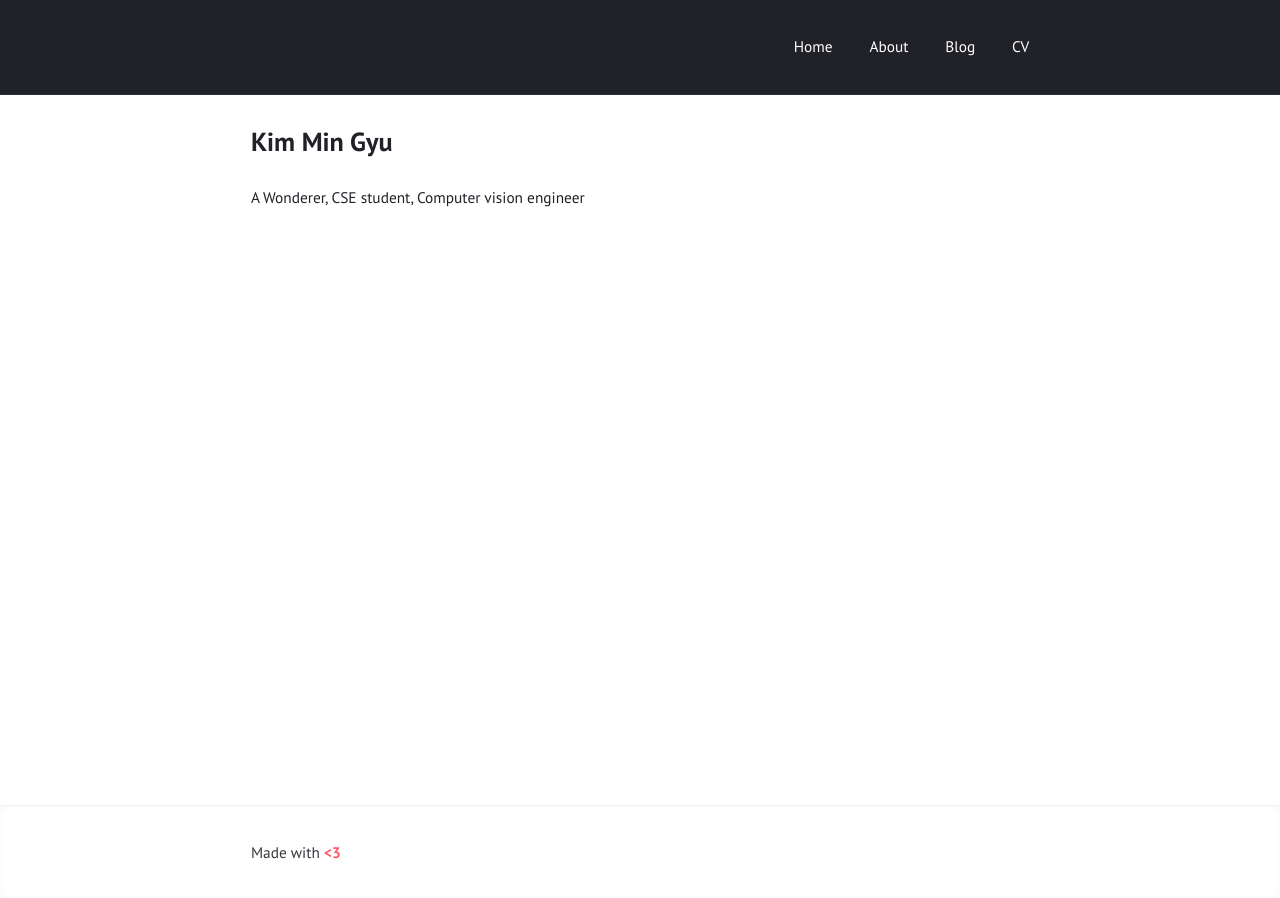
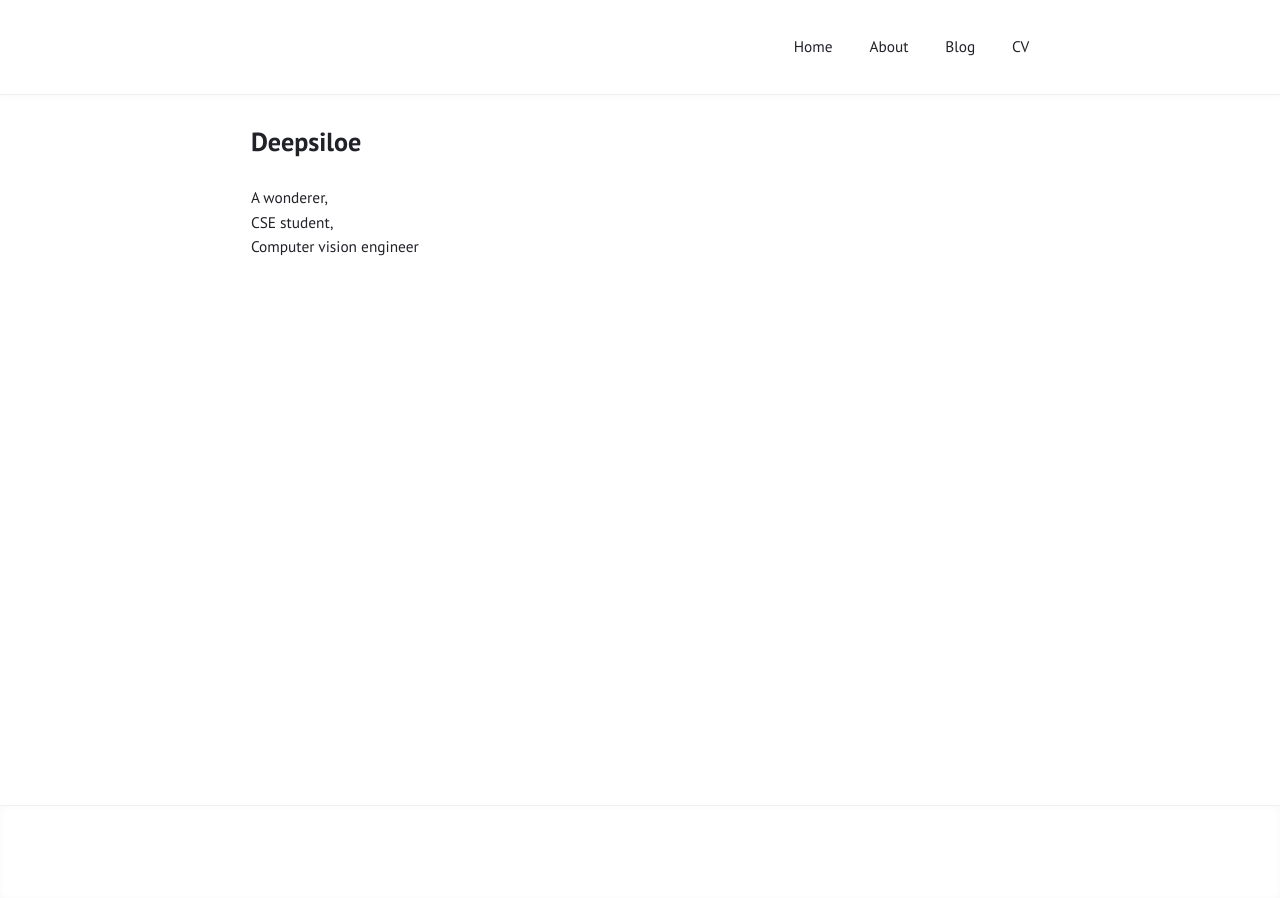
Before and after one commit to deepsiloe/deepsiloe.github.io, a Jekyll site: the page built from index.html, in a window 1280 px wide. Built offline with Jekyll 4.4.1, drawn with Linux system fonts in a browser that asks for light colours.

```diff
--- a/_config.yml
+++ b/_config.yml
@@ -1,6 +1,6 @@
 title: ""
 author: "deepsiloe"
-description: "Made with <b style=\"color: #f45;\">&lt;3</b>"
+description: ""
 permalink: /:title/
 lang: "en"
 excerpt_separator: "\n\n\n"
@@ -11,7 +11,7 @@ date_format: "%B %d, %Y"
 show_excerpts: true        # show article excerpts on the home page
 show_frame: false           # adds a gray frame to the site
 show_sidebar: false        # show a sidebar instead of the usual header
-minimal: true             # use a dark header
+minimal: false             # use a dark header
 
 # Menu
 
--- a/index.html
+++ b/index.html
@@ -1,8 +1,8 @@
 ---
 layout: page
-title: "Kim Min Gyu"
+title: "Deepsiloe"
 ---
 
-A Wonderer,
-CSE student,
-Computer vision engineer
+A wonderer, <br>
+CSE student, <br>
+Computer vision engineer <br>
```
